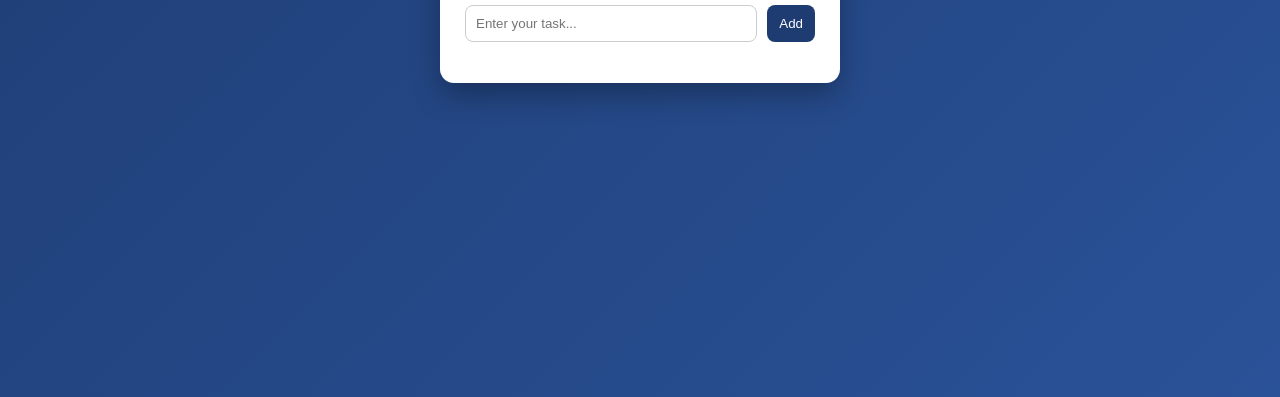
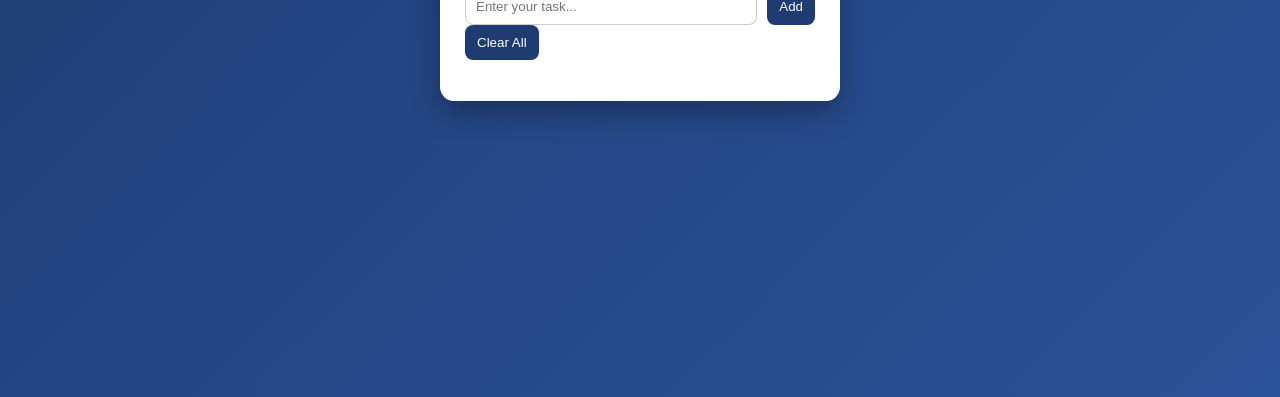
Before and after one commit to ajayduraisamy/js-todo-app, a plain HTML site: page index.html in a window 1280 px wide. Shown: the part 419-816 px from the top of the page. Drawn offline with Linux system fonts and the light colour scheme.

Commit message:
Added clear all tasks button

```diff
--- a/app.js
+++ b/app.js
@@ -72,3 +72,9 @@ function toggleComplete(index){
     saveToLocal();
     render();
 }
+
+function clearAll(){
+    tasks = [];
+    saveToLocal();
+    render();
+}
--- a/index.html
+++ b/index.html
@@ -14,6 +14,7 @@
             <input id="taskInput" placeholder="Enter your task...">
             <button onclick="addTask()">Add</button>
         </div>
+<button onclick="clearAll()">Clear All</button>
 
         <ul id="taskList"></ul>
     </div>
```
